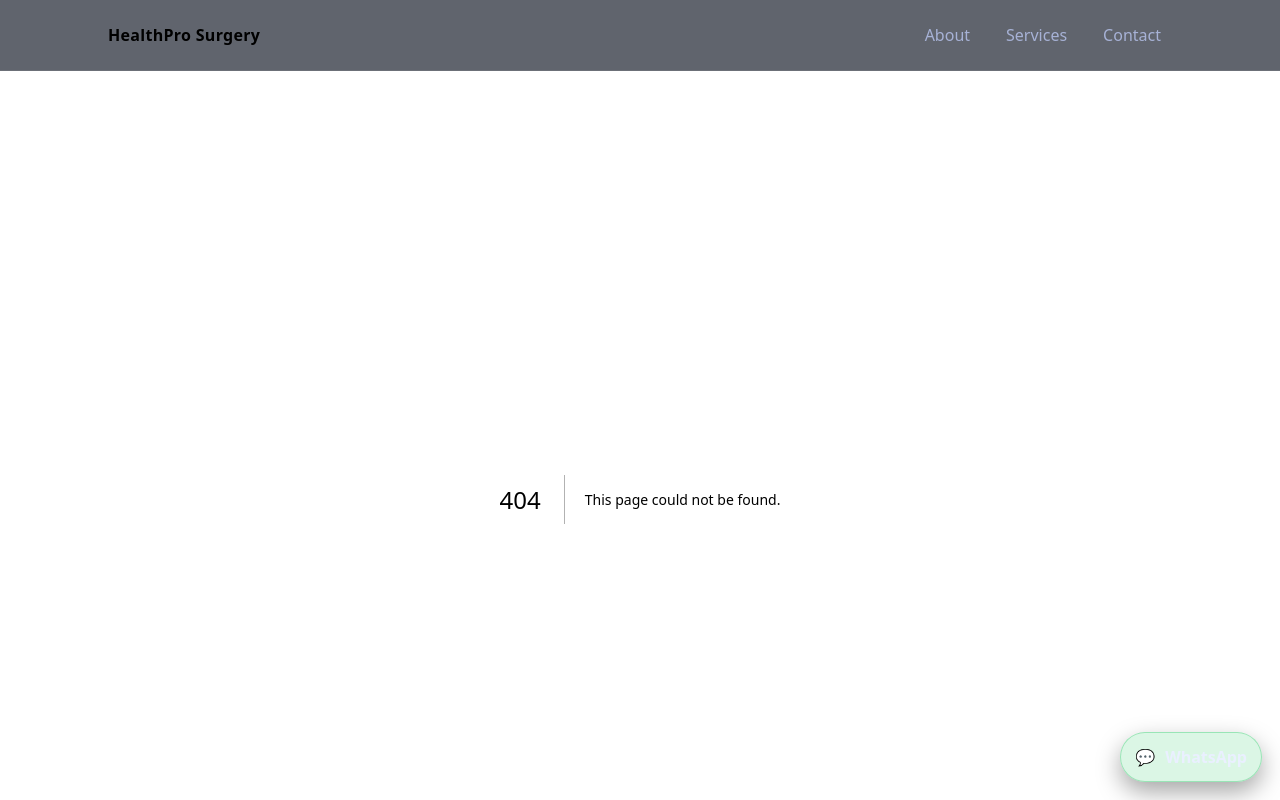
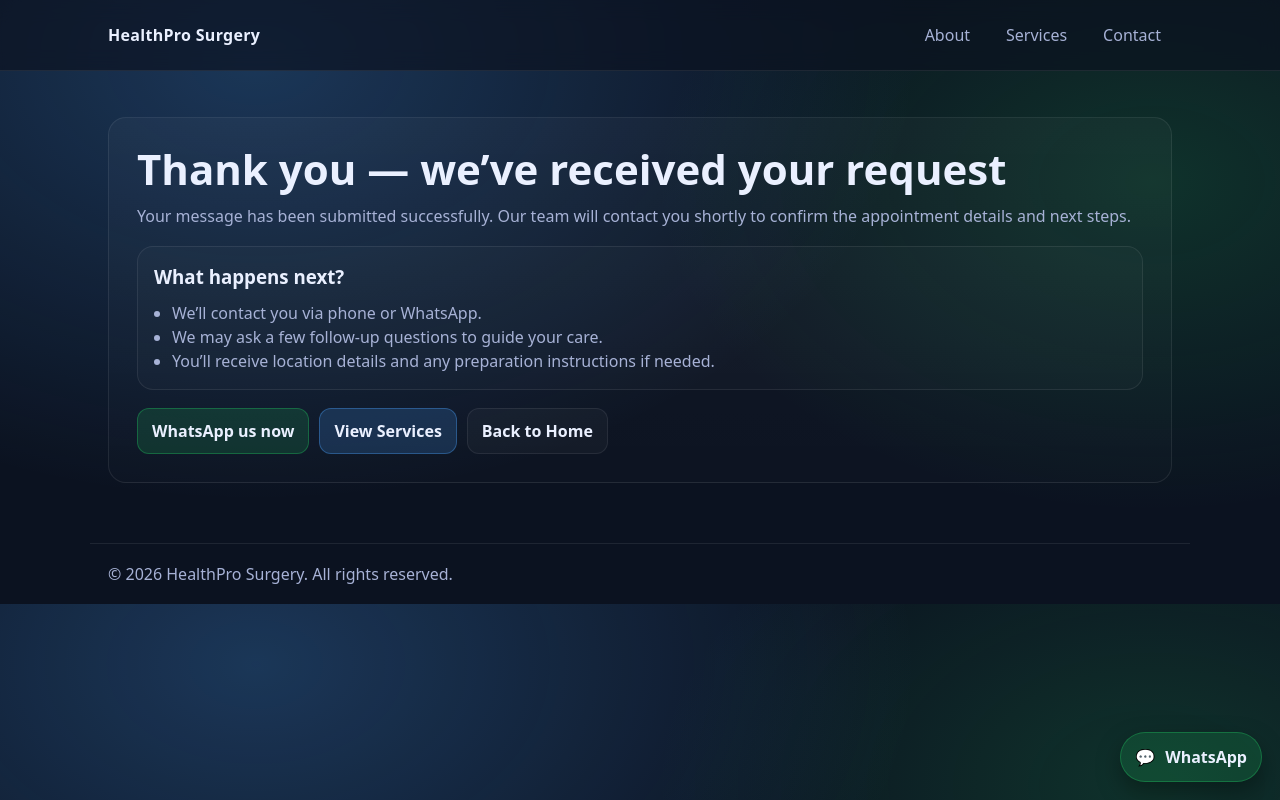
Before and after one commit to johnkinyuadr/healthpro-surgery, a Next.js app: page /thank-you in a window 1280 px wide. Before the commit this address had no page. Shown: the top 800 px of the page. Built offline with nearby package versions, Linux system fonts and the light colour scheme.

Commit message:
Add thank you page

```diff
--- /dev/null
+++ b/app/thank-you/page.tsx
@@ -0,0 +1,47 @@
+import Link from "next/link";
+import type { Metadata } from "next";
+
+export const metadata: Metadata = {
+  title: "Thank You",
+  description: "Appointment request received — HealthPro Surgery, Mombasa.",
+};
+
+const WHATSAPP_NUMBER = "254721446206";
+
+export default function ThankYouPage() {
+  const waLink = `https://wa.me/${WHATSAPP_NUMBER}?text=${encodeURIComponent(
+    "Hello HealthPro Surgery, I have submitted an appointment request on the website. Kindly confirm the next steps."
+  )}`;
+
+  return (
+    <section className="hero">
+      <h1 className="h1">Thank you — we’ve received your request</h1>
+
+      <p className="p">
+        Your message has been submitted successfully. Our team will contact you shortly
+        to confirm the appointment details and next steps.
+      </p>
+
+      <div className="card" style={{ marginTop: "18px" }}>
+        <h3>What happens next?</h3>
+        <ul className="list" style={{ marginTop: "10px" }}>
+          <li>We’ll contact you via phone or WhatsApp.</li>
+          <li>We may ask a few follow-up questions to guide your care.</li>
+          <li>You’ll receive location details and any preparation instructions if needed.</li>
+        </ul>
+      </div>
+
+      <div className="btnRow" style={{ marginTop: "18px" }}>
+        <a className="btn btnGreen" href={waLink} target="_blank" rel="noreferrer">
+          WhatsApp us now
+        </a>
+        <Link className="btn btnAccent" href="/services">
+          View Services
+        </Link>
+        <Link className="btn" href="/">
+          Back to Home
+        </Link>
+      </div>
+    </section>
+  );
+}
```
